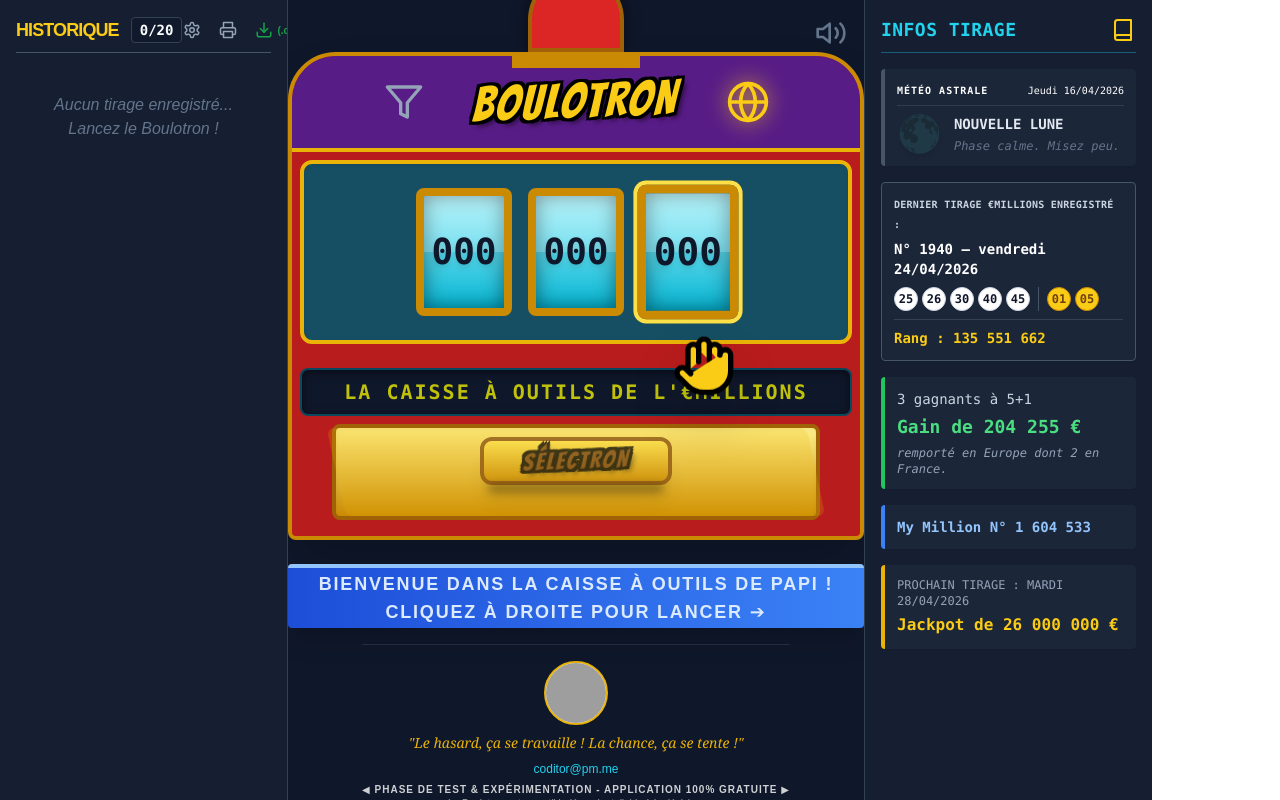
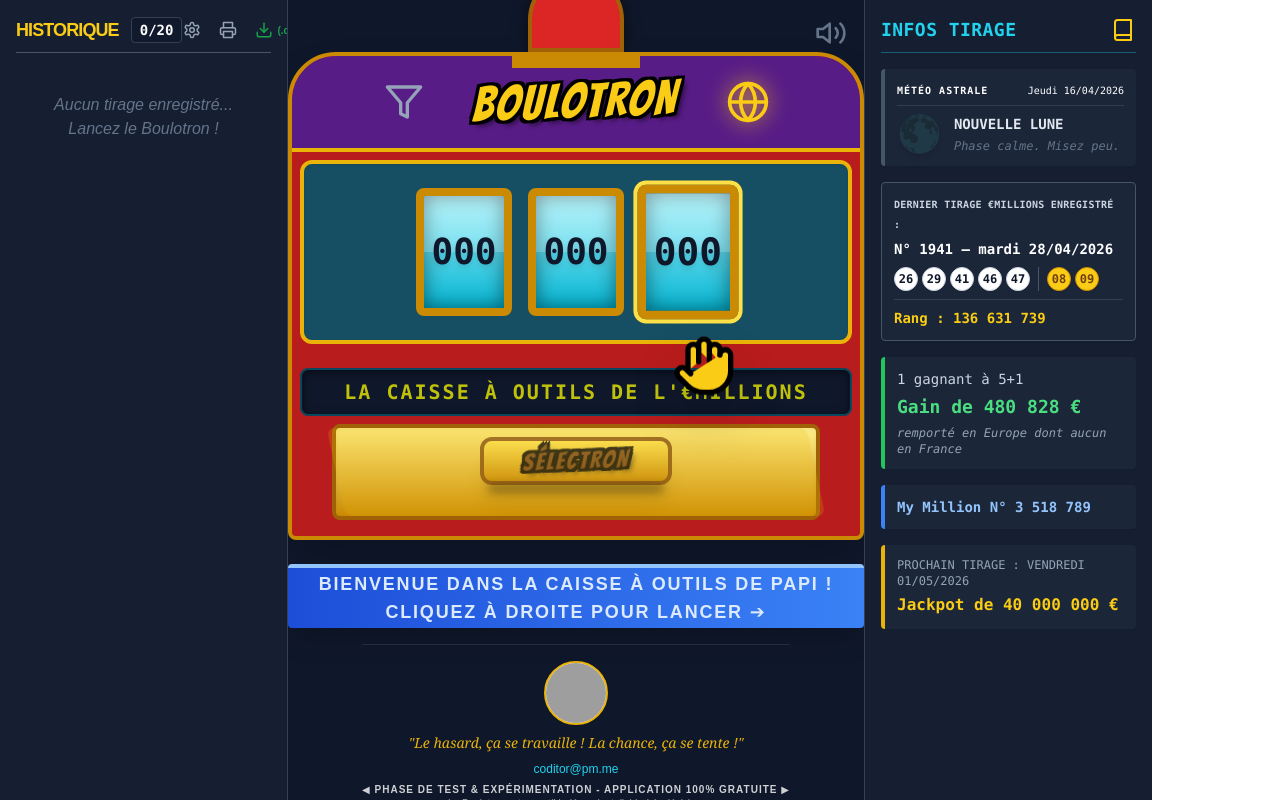
Before and after one commit to papiMougeot/vitejs-vite-rxpffmhm, a React (Vite) app: page / in a window 1280 px wide. Built offline with nearby package versions, Linux system fonts and the light colour scheme; grey boxes are pictures that could not be loaded.

Commit message:
MAJ du tirage 1941 du 28/04/2026

```diff
--- a/src/dernierTirage.ts
+++ b/src/dernierTirage.ts
@@ -4,14 +4,14 @@
 
 export const INFOS_TIRAGE = {
   titre_entete: 'Dernier tirage €Millions enregistré :',
-  numero_et_date: 'N° 1940 – vendredi 24/04/2026',
-  boules: ['25', '26', '30', '40', '45'],
-  etoiles: ['01', '05'],
-  rang: 'Rang : 135 551 662',
-  gagnants: '3 gagnants à 5+1',
-  gain_montant: 'Gain de 204 255 €',
-  gain_lieu: 'remporté en Europe dont 2 en France.',
-  my_million: 'My Million N° 1 604 533',
-  prochain_date: 'Prochain Tirage : mardi 28/04/2026',
-  prochain_jackpot: 'Jackpot de 26 000 000 €',
+  numero_et_date: 'N° 1941 – mardi 28/04/2026',
+  boules: ['26', '29', '41', '46', '47'],
+  etoiles: ['08', '09'],
+  rang: 'Rang : 136 631 739',
+  gagnants: '1 gagnant à 5+1',
+  gain_montant: 'Gain de 480 828 €',
+  gain_lieu: 'remporté en Europe dont aucun en France',
+  my_million: 'My Million N° 3 518 789',
+  prochain_date: 'Prochain Tirage : vendredi 01/05/2026',
+  prochain_jackpot: 'Jackpot de 40 000 000 €',
 };
--- a/src/tiragesFDJ.ts
+++ b/src/tiragesFDJ.ts
@@ -1,18 +1,19 @@
 // ============================================================
 // TIRAGES EUROMILLIONS - Base compacte pour StackBlitz
 // ============================================================
-// Dernier tirage : N°1940 du 24/04/2026
-// Total : 1940 tirages
+// Dernier tirage : N°1941 du 28/04/2026
+// Total : 1941 tirages
 // Format : [n1, n2, n3, n4, n5, e1, e2] (ordre croissant)
 // Ordre : du plus recent (index 0) au plus ancien
 // Source : colonnes L et M du fichier FDJ (boules triees)
 // ============================================================
 
 // Numero du tirage le plus recent (index 0 du tableau)
-export const DERNIER_NUMERO = 1940;
+export const DERNIER_NUMERO = 1941;
 
 // Chaque ligne : [boule1, boule2, boule3, boule4, boule5, etoile1, etoile2]
 export const H: number[][] = [
+  [26,29,41,46,47,8,9],
   [25,26,30,40,45,1,5],
   [13,16,29,40,47,3,4],
   [22,23,28,41,47,6,8],
```
